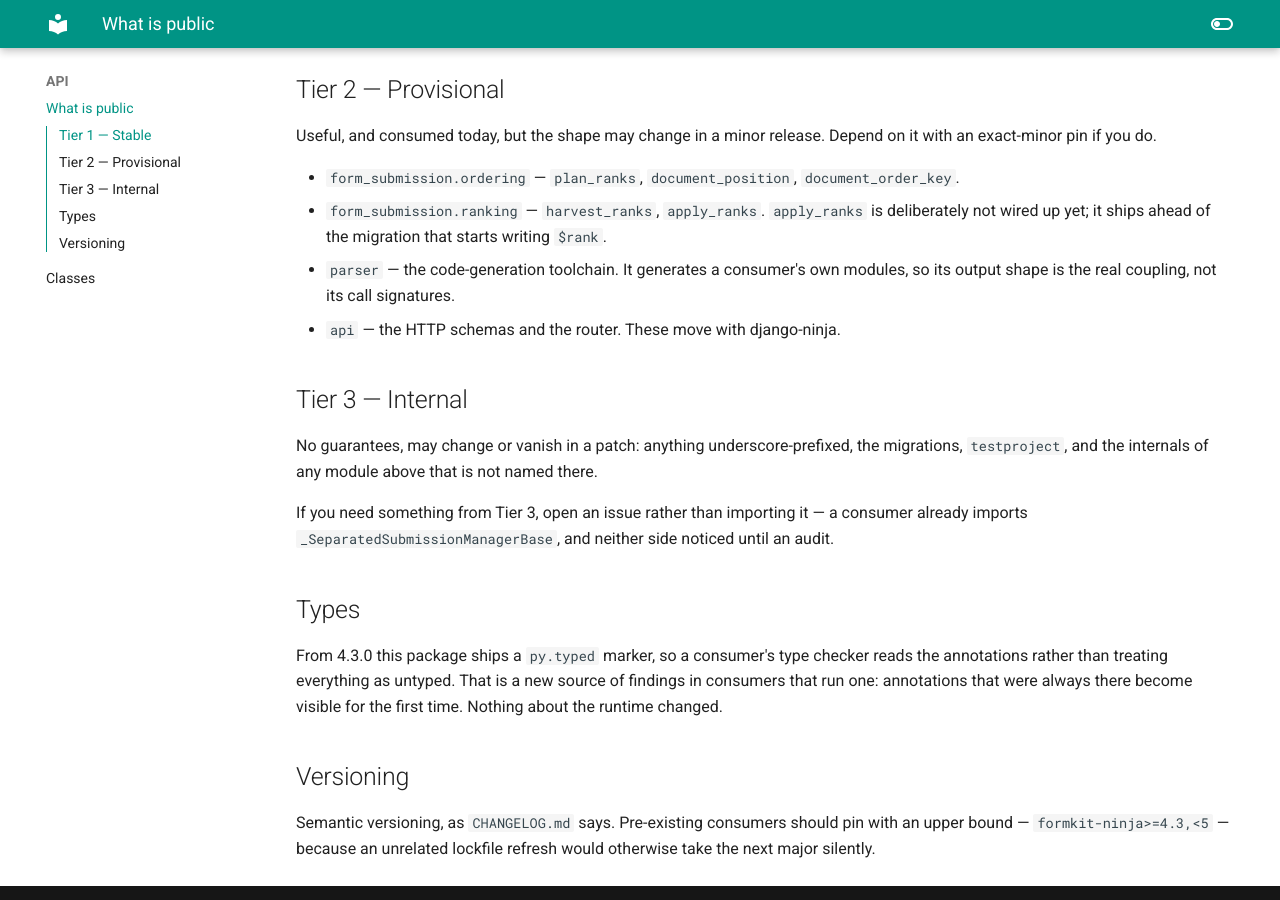
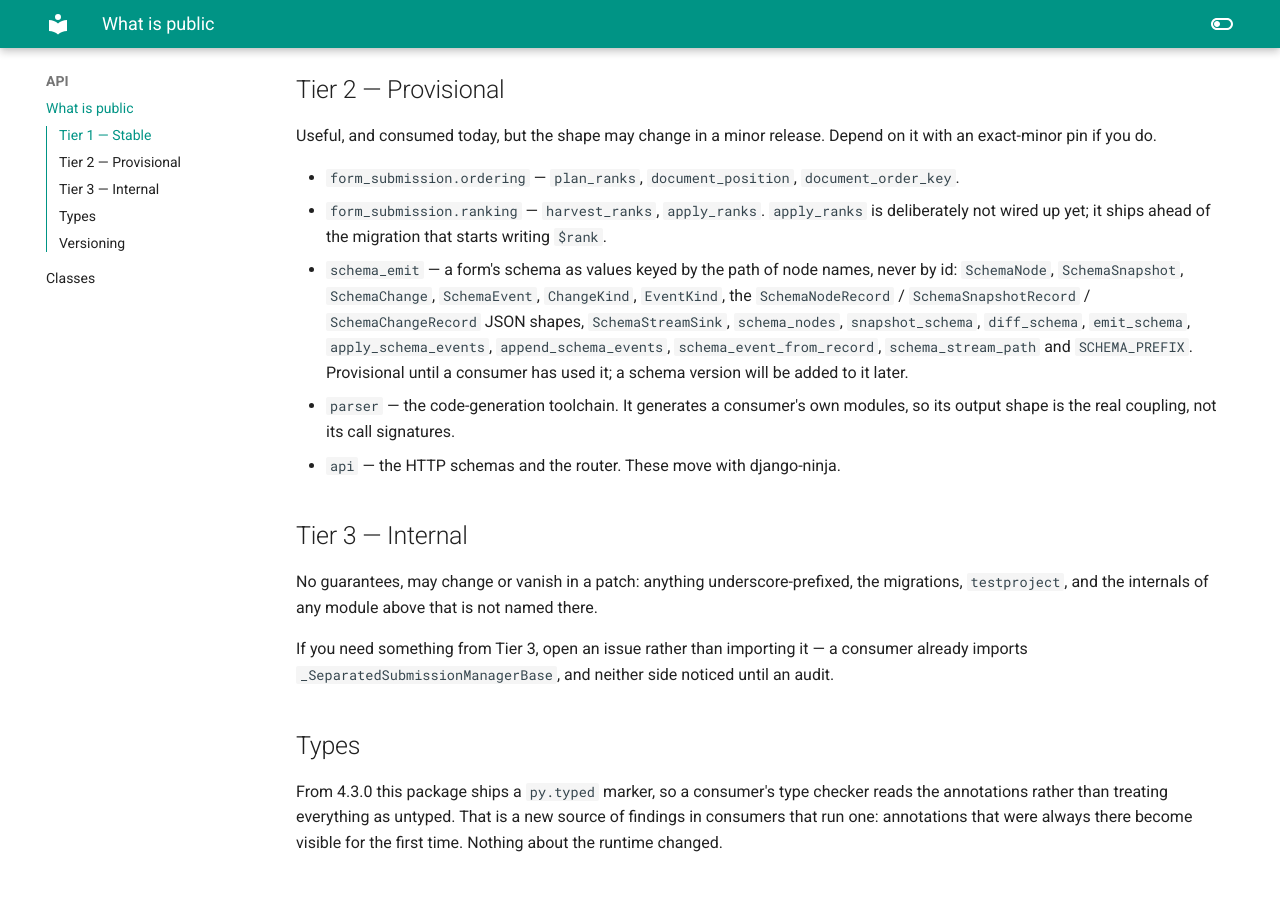
Before and after one commit to catalpainternational/formkit-ninja, an MkDocs documentation site: the page built from docs/public-api.md, in a window 1280 px wide and 900 px high, scrolled down 768 px. Built offline with MkDocs 1.6.1 and Material for MkDocs 9.7.7, drawn with Linux system fonts in a browser that asks for light colours.

Commit message:
List the schema values as provisional, and say what they are for

```diff
--- a/docs/public-api.md
+++ b/docs/public-api.md
@@ -34,6 +34,13 @@ exact-minor pin if you do.
 - `form_submission.ordering` — `plan_ranks`, `document_position`, `document_order_key`.
 - `form_submission.ranking` — `harvest_ranks`, `apply_ranks`. `apply_ranks` is deliberately
   not wired up yet; it ships ahead of the migration that starts writing `$rank`.
+- `schema_emit` — a form's schema as values keyed by the path of node names, never by id:
+  `SchemaNode`, `SchemaSnapshot`, `SchemaChange`, `SchemaEvent`, `ChangeKind`, `EventKind`,
+  the `SchemaNodeRecord` / `SchemaSnapshotRecord` / `SchemaChangeRecord` JSON shapes,
+  `SchemaStreamSink`, `schema_nodes`, `snapshot_schema`, `diff_schema`, `emit_schema`,
+  `apply_schema_events`, `append_schema_events`, `schema_event_from_record`,
+  `schema_stream_path` and `SCHEMA_PREFIX`. Provisional until a consumer has used it; a schema
+  version will be added to it later.
 - `parser` — the code-generation toolchain. It generates a consumer's own modules, so its
   output shape is the real coupling, not its call signatures.
 - `api` — the HTTP schemas and the router. These move with django-ninja.
```
Also changed, not shown: CHANGELOG.md (+19 -0 lines).
